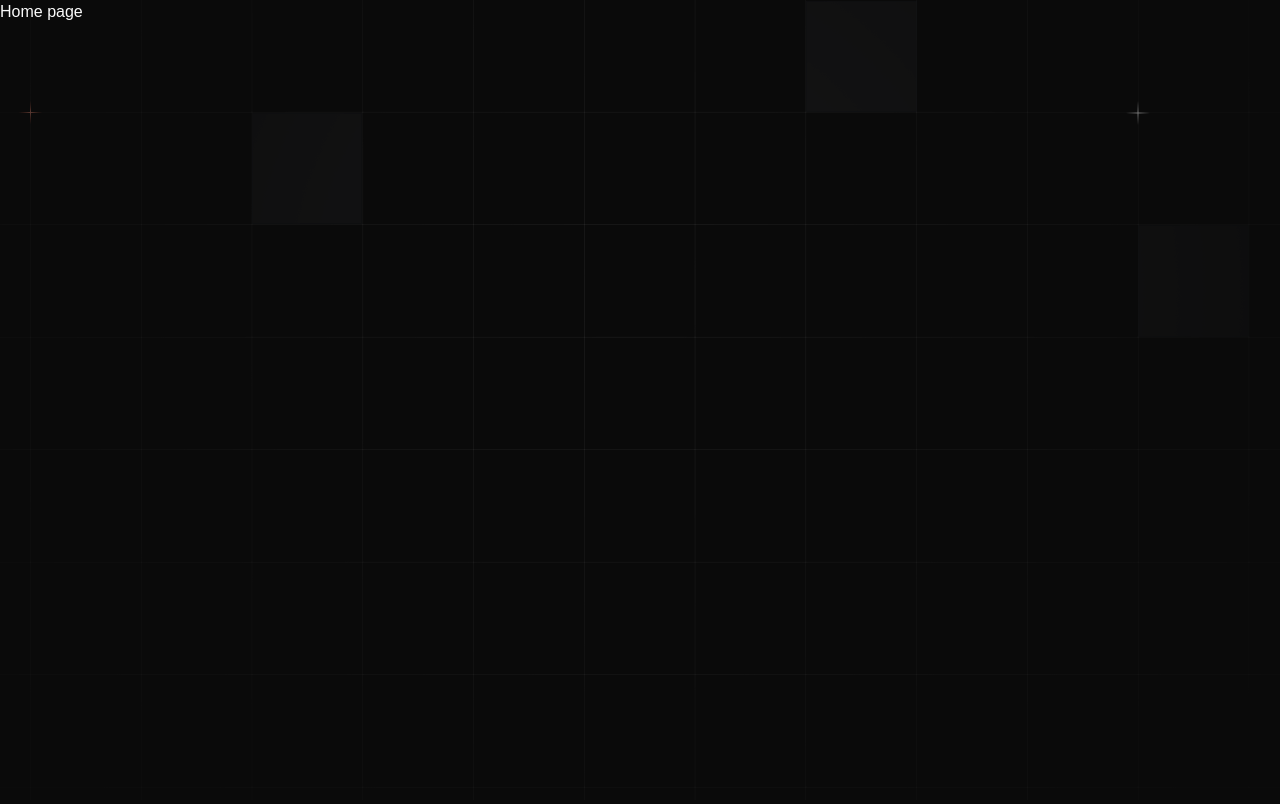
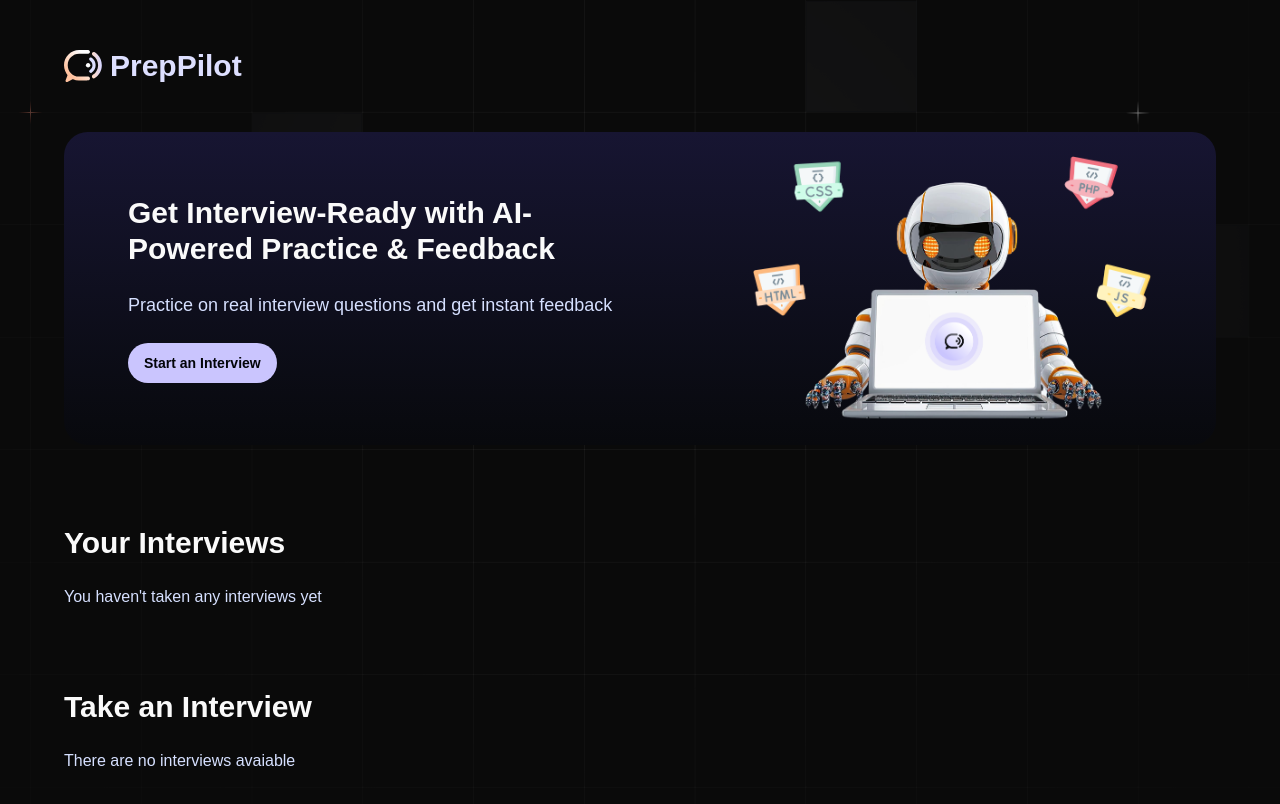
Before and after one commit to Navaneeth1235/AI_INTERVIEW_SIMULATOR_-PrepPilot-, a Next.js app: page / in a window 1280 px wide. Shown: the top 804 px of the page. Built offline with nearby package versions, Linux system fonts and the light colour scheme; a web font is replaced by a local one.

Commit message:
finished auth pages, started home page

```diff
--- a/app/(root)/layout.tsx
+++ b/app/(root)/layout.tsx
@@ -1,8 +1,19 @@
-import React, { ReactNode }from 'react'
+import { ReactNode }from 'react'
+import Image  from 'next/image'
+import Link from "next/link"
 
 const RootLayout = ({children}: {children: ReactNode }) => {
   return (
-    <div>{children}</div>
+    <div className='root-layout'>
+      <nav>
+        <Link href="/" className='flex items-center gap-2'>
+        <Image src="/logo.svg" alt="Logo" width={38} height={32}/>
+        <h2 className='text-primary-100'>PrepPilot</h2>
+        </Link>
+      </nav>
+      {children}
+
+    </div>
   )
 }
 
--- a/app/(root)/page.tsx
+++ b/app/(root)/page.tsx
@@ -1,8 +1,48 @@
-import React from 'react';
+import { Button } from "@/components/ui/button"
+import Link from "next/link"
+import Image from "next/image"
 
 const page = () => {
   return (
-    <div>Home page</div>
+    <>
+      <section className='card-cta'>
+        <div className='flex flex-col gap-6 max-w-lg'>
+          <h2>Get Interview-Ready with AI-Powered Practice & Feedback</h2>
+          <p className='text-lg'>
+            Practice on real interview questions and get instant feedback
+          </p>
+          <Button asChild className="btn-primary max-sm:w-full">
+            <Link href = "/interview">Start an Interview</Link>
+          </Button>
+        </div>
+
+        <Image src="/robot.png" alt="robo-dude" width={400} height={400} className = "max-sm:hidden"/>
+      </section>
+      <section className="flex flex-col gap-6 mt-8">
+        <h2>
+          Your Interviews
+        </h2>
+        <div className="interviews-section">
+          <p>
+            You haven't taken any interviews yet
+          </p>
+
+        </div>
+      </section>
+
+      <section className="flex flex-col gap-6 mt-8">
+        <h2>
+          Take an Interview
+        </h2>
+        <div className="interviews-section">
+          <p>There are no interviews avaiable</p>
+
+        </div>
+
+      </section>
+
+
+    </>
   )
 }
 
--- a/components/AuthForm.tsx
+++ b/components/AuthForm.tsx
@@ -8,6 +8,7 @@ import Image from "next/image"
 import Link from "next/link"
 import {toast} from "sonner"
 import FormField from "./FormField"
+import { useRouter } from "next/navigation"
 
 const authFormSchema = (type:FormType) => {
   return z.object({
@@ -18,6 +19,7 @@ const authFormSchema = (type:FormType) => {
 }
 
 const AuthForm = ({ type}:{type:FormType}) => {
+  const router = useRouter();
   const formSchema = authFormSchema(type)
 
   const form = useForm<z.infer<typeof formSchema>>({
@@ -32,9 +34,11 @@ const AuthForm = ({ type}:{type:FormType}) => {
   function onSubmit(values: z.infer<typeof formSchema>){
     try{
       if(type === 'sign-up'){
-        console.log('SIGN UP', values);
+        toast.success("Account created successfully. Please sign in")
+        router.push("/sign-in")
       } else{
-        console.log('SIGN IN', values);
+        toast.success("Sign in successfully")
+        router.push("/")
       }
 
     } catch(error){
--- a/components/FormField.tsx
+++ b/components/FormField.tsx
@@ -25,7 +25,7 @@ const FormField = <T extends FieldValues>({
       <FormItem>
         <FormLabel className="label">{label}</FormLabel>
         <FormControl>
-          <Input className="input" placeholder={placeholder} {...field} />
+          <Input className="input" placeholder={placeholder} type={type} {...field} />
         </FormControl>
         <FormMessage />
       </FormItem>
--- a/package.json
+++ b/package.json
@@ -14,6 +14,7 @@
     "@radix-ui/react-slot": "^1.2.4",
     "class-variance-authority": "^0.7.1",
     "clsx": "^2.1.1",
+    "dayjs": "^1.11.19",
     "lucide-react": "^0.562.0",
     "next": "16.1.1",
     "next-themes": "^0.4.6",
```
Also changed, not shown: 1 other file (tests, documents, lock files or other folders).
